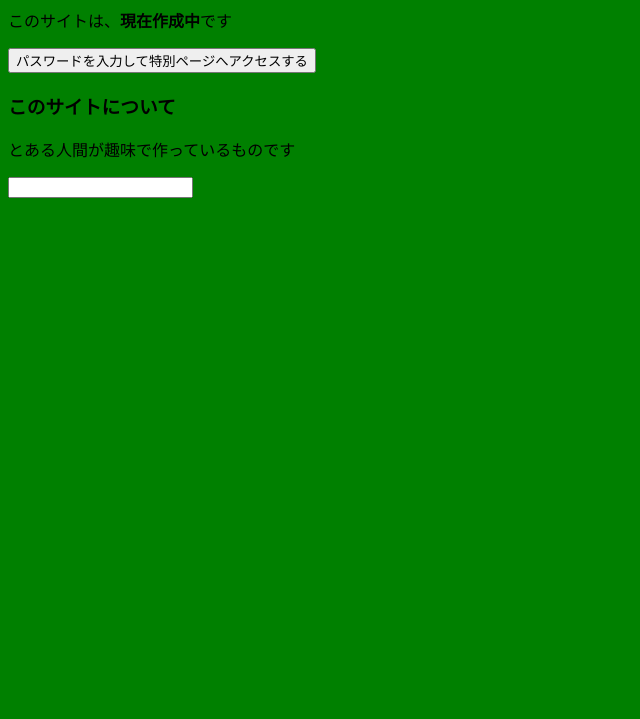
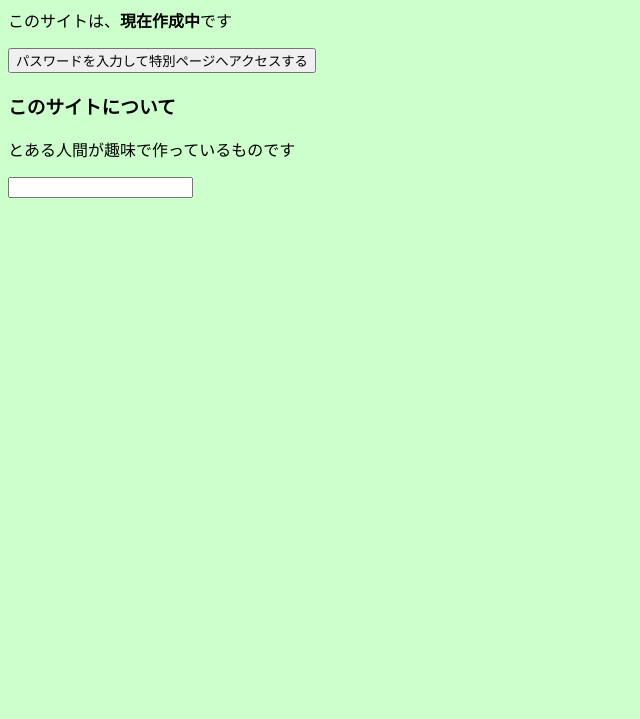
Before and after one commit to zeptoweb/zeptoweb.github.io, a plain HTML site: page index.html in a window 1280 px wide. Shown: the part 81-800 px from the top of the page, without its empty margins (0-640 px from the left). Drawn offline with Linux system fonts and the light colour scheme.

Commit message:
Update index.html

```diff
--- a/index.html
+++ b/index.html
@@ -11,7 +11,7 @@
     }
     </script>
   </head>
-  <body bgcolor="green">
+  <body bgcolor="#CCFFCC">
     <h1>ZeptoWebへようこそ!!!</h1>
     <p>このサイトは、<strong>現在作成中</strong>です</p>
     <input type="button" value="パスワードを入力して特別ページへアクセスする" onclick="gate();">
```
